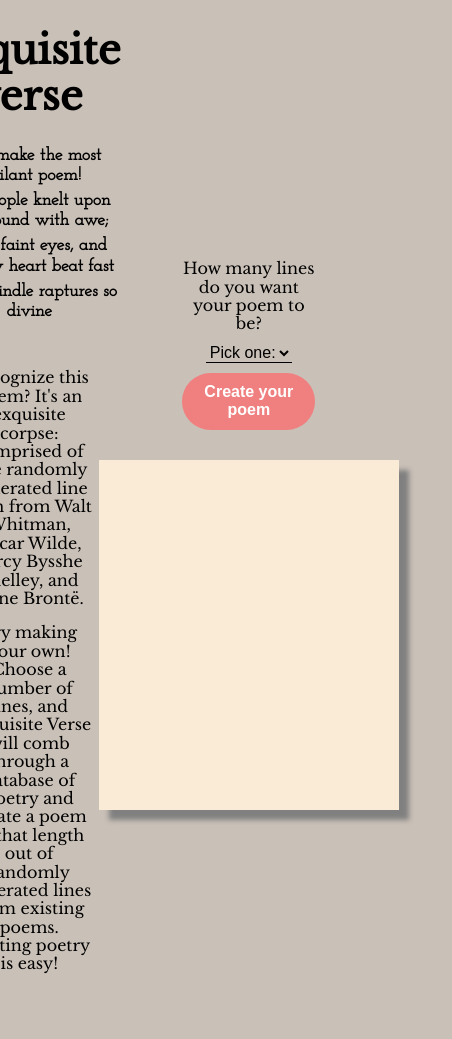
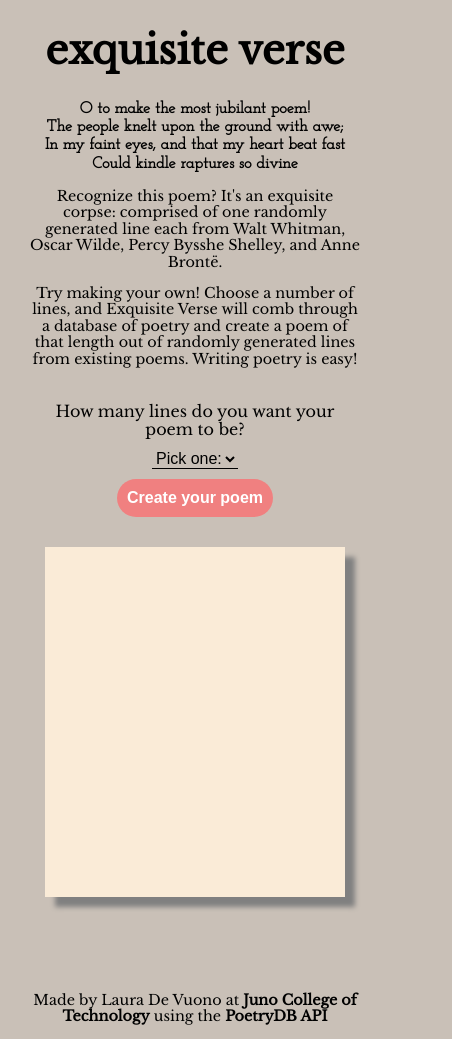
Before and after one commit to ldevuono/exquisiteVerse, a React (Create React App) app: page / in a window 390 px wide. Shown: the whole page, 452 px wide, since content can reach past the window. Before the commit the page ends 999 px from the top, so only its background shows below. Built offline with nearby package versions, Linux system fonts and the light colour scheme; a web font is replaced by a local one.

Commit message:
testing error handling...

```diff
--- a/src/App.css
+++ b/src/App.css
@@ -15,11 +15,22 @@ body {
 }
 
 
-.App {
+.mainContent {
   text-align: center;
   display: flex;
   align-items: center;
   justify-content: center;
+}
+
+a {
+  text-decoration: none;
+  color: inherit;
+  font-weight: bold;
+}
+
+a:hover,
+a:focus {
+  color: indianred;
 }
 
 /* header */
@@ -110,3 +121,57 @@ button:hover,
 button:focus {
   background-color: indianred;
 }
+
+/* footer */
+footer {
+  font-size: 1rem;
+  text-align: center;
+  padding-top: 30px;
+  position: relative;
+}
+
+
+@media (max-width:900px) {
+  .mainContent {
+    flex-direction: column;
+    align-items: center;
+  }
+
+  .poemGenerator {
+    margin: 20px 0;
+  }
+
+  .example {
+    margin-bottom: 0;
+  }
+
+  .instructions {
+    width: 100%;
+    padding: 0;
+  }
+
+  form {
+    padding: 0;
+  }
+}
+
+@media (max-width:430px) {
+  .example p {
+    margin: 0;
+    font-size: 1rem;
+  }
+
+  .instructions {
+    font-size: .9rem;
+  }
+
+  footer {
+    font-size: .9rem;
+  }
+}
+
+@media (max-width:370px) {
+  .poemBox {
+    width: 250px;
+  }
+}
--- a/src/App.js
+++ b/src/App.js
@@ -1,9 +1,10 @@
 import { useState } from 'react';
 import axios from 'axios';
-import Form from './Form.js'
+import Form from './Form.js';
 import './App.css';
 import './Setup.css';
-import DisplayPoem from './DisplayPoem'
+import Footer from './Footer.js';
+import DisplayPoem from './DisplayPoem';
 function App() {
 
   // create state to hold user input when they switch between dropdown options (number of lines of poetry), and to hold the poem the user creates
@@ -30,23 +31,36 @@ function App() {
     })
       .then((res) => {
         const resArray = res.data;
+        // console.log(resArray)
+
         // mapping through json results to get the second line of every returned set of lines
-        const poem = resArray.map((line) => {
-          let lines = (line.lines[1] + "  /  ");
-          let author = line.author
+        const poem = resArray.map((returnedPoem) => {
+          const lines = (returnedPoem.lines[1] + "  /  ");
+          const author = returnedPoem.author;
           //TODO: get author info on page
           console.log(author)
+
+          //TODO: testing another map inside
+          // const checkLine = lines.map((line) => {
+          //   if (line === "  /  ") {
+          //     return null
+          //   } else {
+          //     return line
+          //   }
+          // });
           return lines
-        })
-        // putting the created poem into state:
+        });
+
+        //TODO: testing filter for empty space handling
+        // const poemCopy = [...poem]
+        // const filteredPoems = poemCopy.filter((line) => {
+        //   return line !== " / " || "" || "  /  ";
+        // })
+
+        // putting the created and filtered poem into state:
         setPoem(poem);
-      })
+      });
   };
-
-
-  // TODO:  filter through array for lines that are not empty strings??
-  // const poem = resArray.filter((line) => {
-  //     return line.lines[1] != ""; ??????
 
   // creating the function to pass to the onChange eventlistener through props:
   const handleChange = (e) => {
@@ -56,6 +70,7 @@ function App() {
 
   return (
     <div className="App">
+      <div className="mainContent">
         <header className="wrapper">
           <h1>Exquisite Verse</h1>
           <div className="example">
@@ -82,6 +97,10 @@ function App() {
           </div>
         </main>
       </div>
+      <footer>
+        <Footer />
+      </footer>
+    </div>
   );
 }
 
--- /dev/null
+++ b/src/Footer.js
@@ -0,0 +1,11 @@
+// footer
+
+function Footer() {
+    return (
+        <footer>
+            <p>Made by Laura De Vuono at <a href="https://junocollege.com/">Juno College of Technology</a> using the <a href="https://poetrydb.org/index.html">PoetryDB API</a></p>
+        </footer>
+    )
+}
+
+export default Footer
```
Lines whose indentation alone changed are shown as unchanged.
